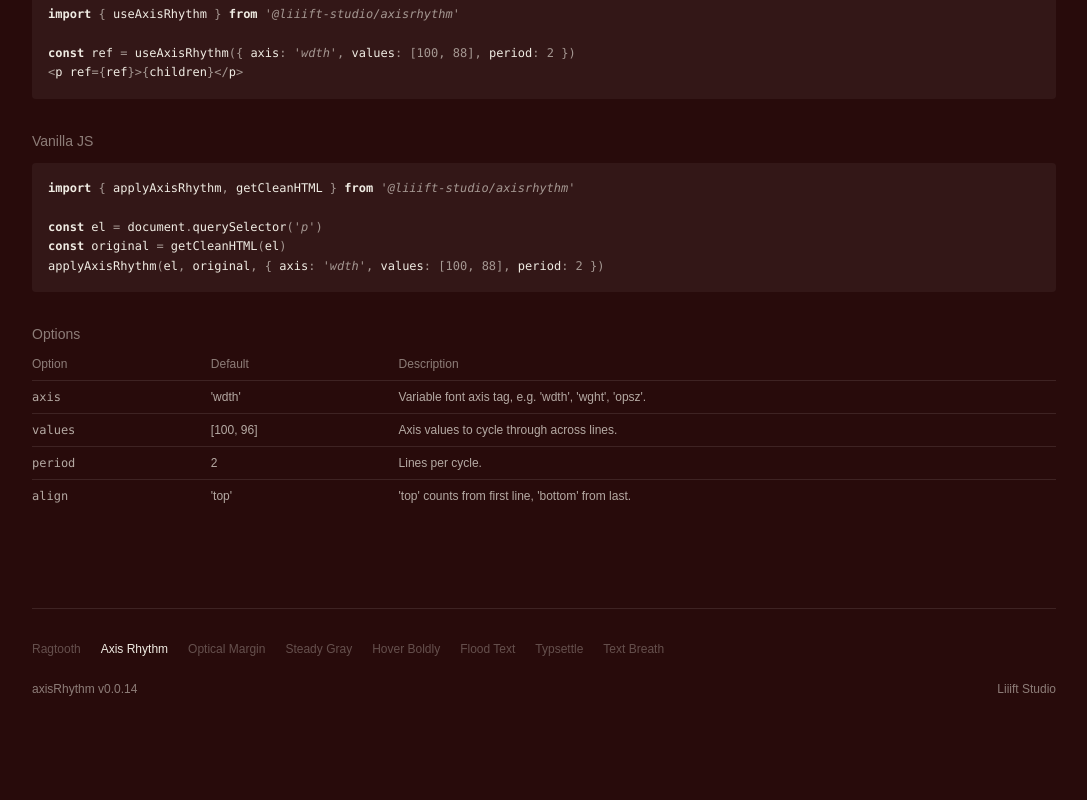
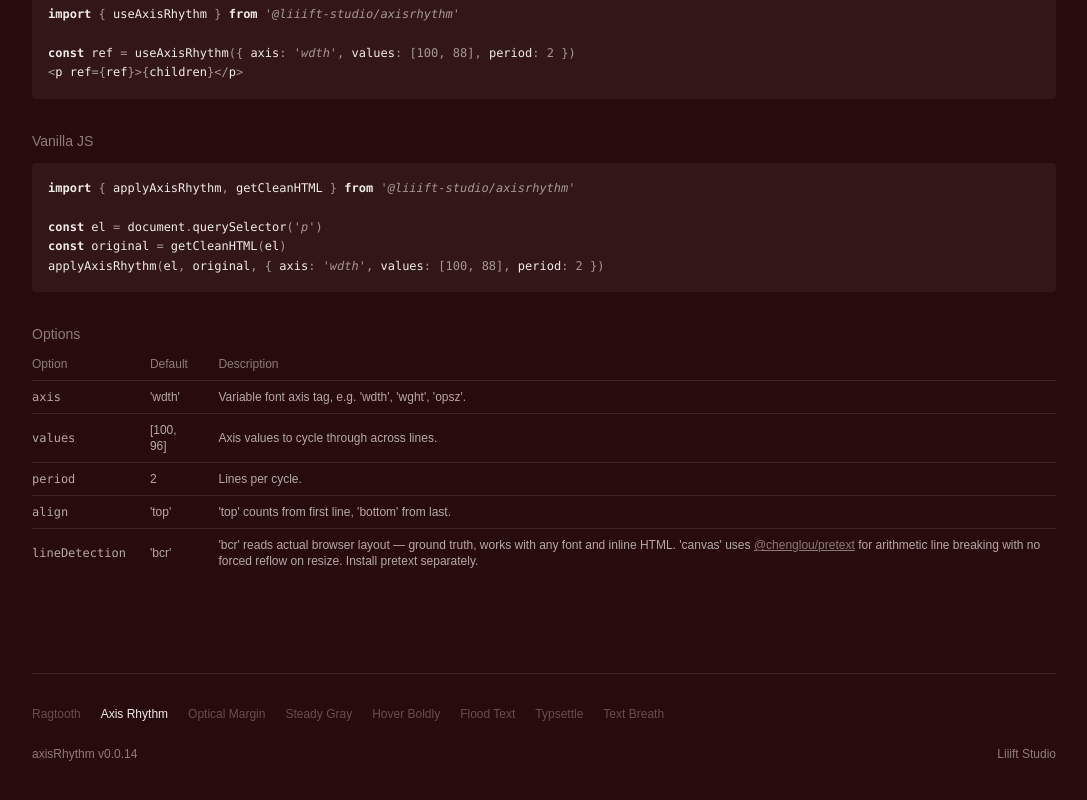
Before and after one commit to Liiift-Studio/AxisRhythm, a Next.js app in the folder site/: page / in a window 1280 px wide. Shown: the part 1718-2518 px from the top of the page, without its empty margins (96-1183 px from the left). Before the commit the page ends 2495 px from the top, so only its background shows below. Built offline with nearby package versions, Linux system fonts and the light colour scheme.

Commit message:
Document lineDetection option in options table

```diff
--- a/site/src/app/page.tsx
+++ b/site/src/app/page.tsx
@@ -91,6 +91,7 @@ applyAxisRhythm(el, original, { axis: 'wdth', values: [100, 88], period: 2 })`}
 								<tr className="border-t border-white/10 hover:bg-white/5 transition-colors"><td className="py-2 pr-6 font-mono">values</td><td className="py-2 pr-6">[100, 96]</td><td className="py-2">Axis values to cycle through across lines.</td></tr>
 								<tr className="border-t border-white/10 hover:bg-white/5 transition-colors"><td className="py-2 pr-6 font-mono">period</td><td className="py-2 pr-6">2</td><td className="py-2">Lines per cycle.</td></tr>
 								<tr className="border-t border-white/10 hover:bg-white/5 transition-colors"><td className="py-2 pr-6 font-mono">align</td><td className="py-2 pr-6">'top'</td><td className="py-2">'top' counts from first line, 'bottom' from last.</td></tr>
+								<tr className="border-t border-white/10 hover:bg-white/5 transition-colors"><td className="py-2 pr-6 font-mono">lineDetection</td><td className="py-2 pr-6">&apos;bcr&apos;</td><td className="py-2">&apos;bcr&apos; reads actual browser layout — ground truth, works with any font and inline HTML. &apos;canvas&apos; uses <a href="https://github.com/chenglou/pretext" className="underline opacity-70">@chenglou/pretext</a> for arithmetic line breaking with no forced reflow on resize. Install pretext separately.</td></tr>
 							</tbody>
 						</table>
 					</div>
```
